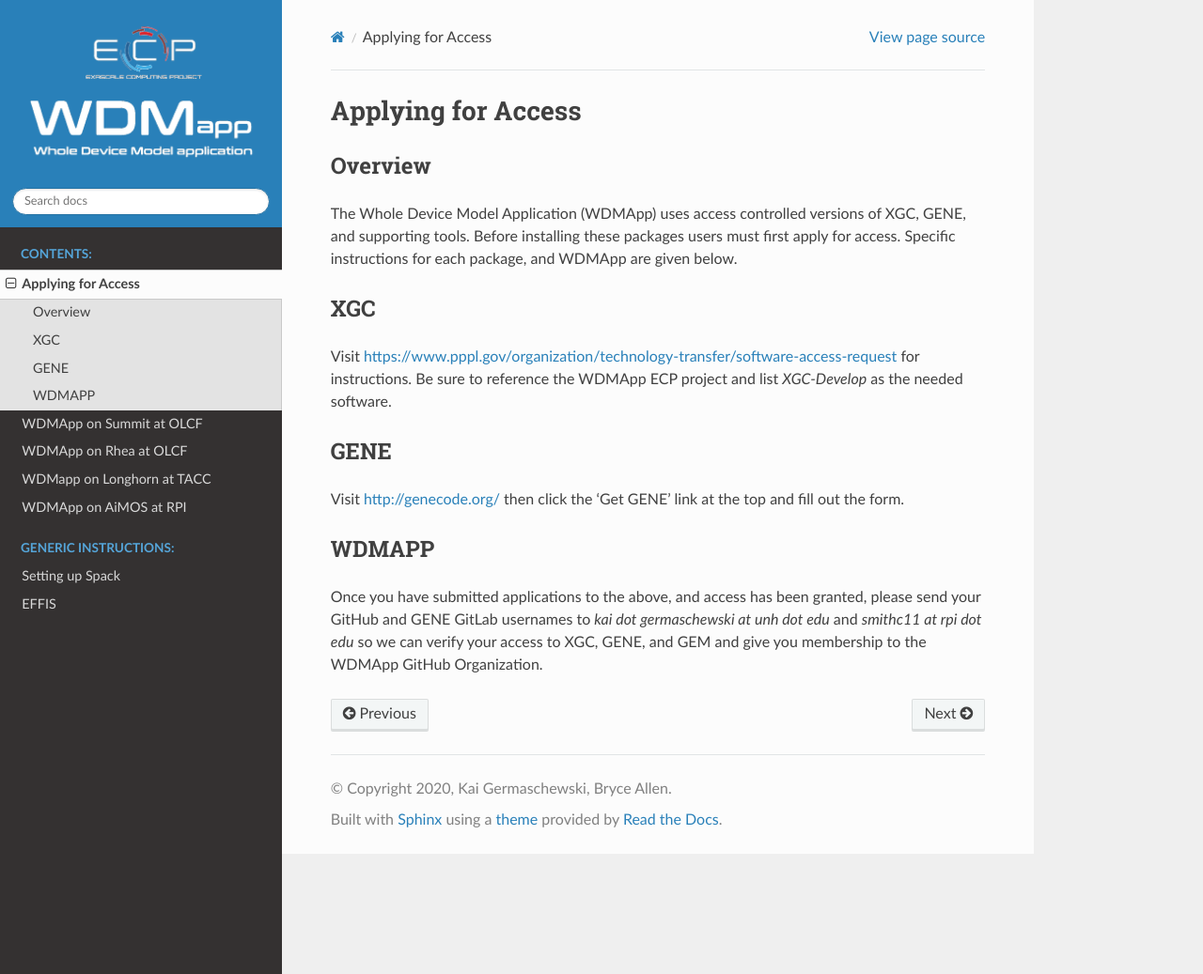
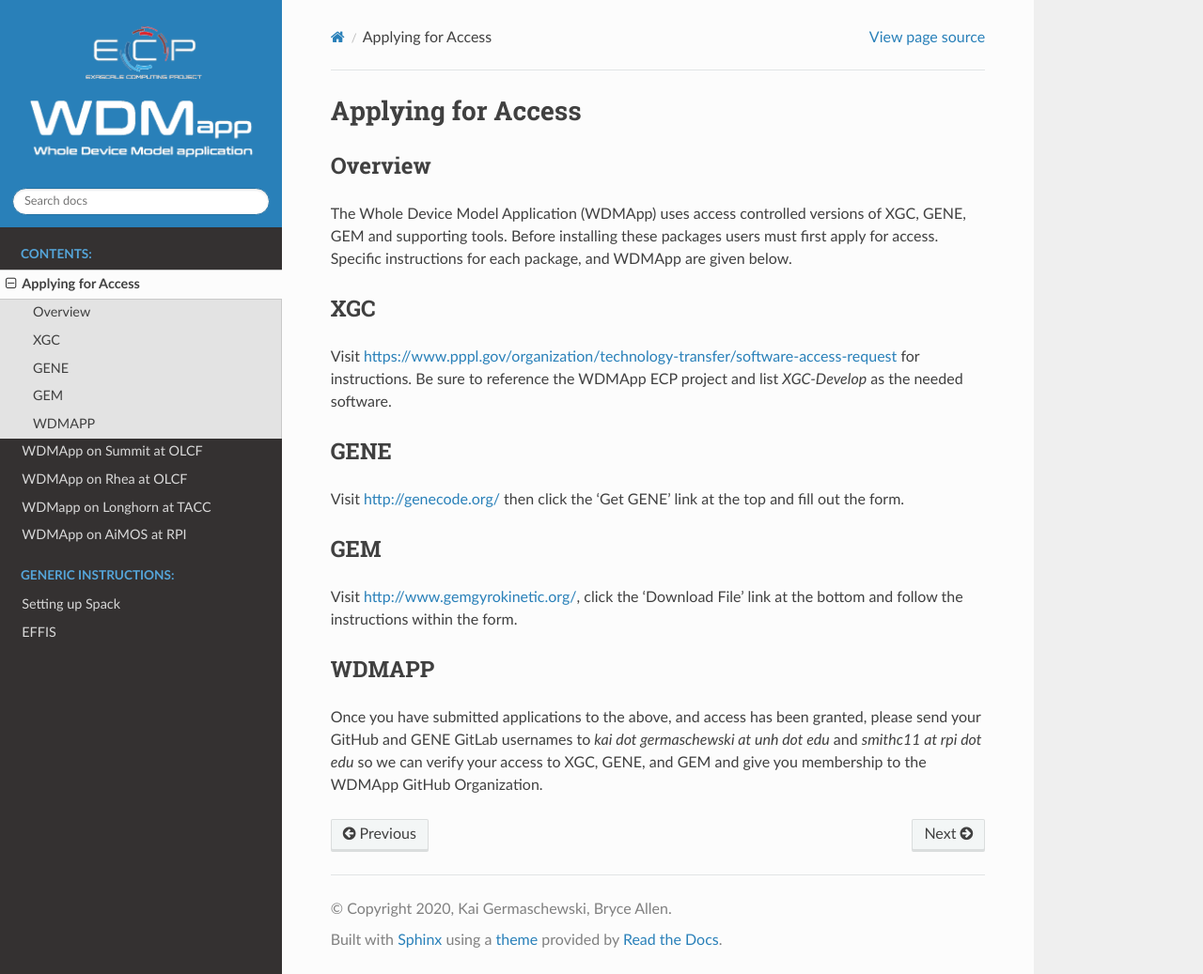
Before and after one commit to wdmapp/wdmapp-config, a Sphinx documentation site: the page built from docs/access.rst, in a window 1280 px wide and 1037 px high. Shown: the whole window at 94% size. Built offline with Sphinx 7.4.7 and the Read the Docs theme 2.0.0, drawn with Linux system fonts in a browser that asks for light colours; pages that are not in the unit, such as notebooks, are missing from menus.

Commit message:
docs: gem access

```diff
--- a/docs/access.rst
+++ b/docs/access.rst
@@ -5,7 +5,7 @@ Overview
 ============
 
 The Whole Device Model Application (WDMApp) uses access controlled versions of
-XGC, GENE, and supporting tools.  Before installing these packages users must
+XGC, GENE, GEM and supporting tools.  Before installing these packages users must
 first apply for access.  Specific instructions for each package, and WDMApp are
 given below.
 
@@ -19,6 +19,12 @@ GENE
 Visit http://genecode.org/ then click the 'Get GENE' link at the top and fill
 out the form.
 
+GEM
+==================
+Visit http://www.gemgyrokinetic.org/, click the 'Download File' link at the bottom
+and follow the instructions within the form.
+
+
 WDMAPP
 ==================
 Once you have submitted applications to the above, and access has been granted, please send
```
